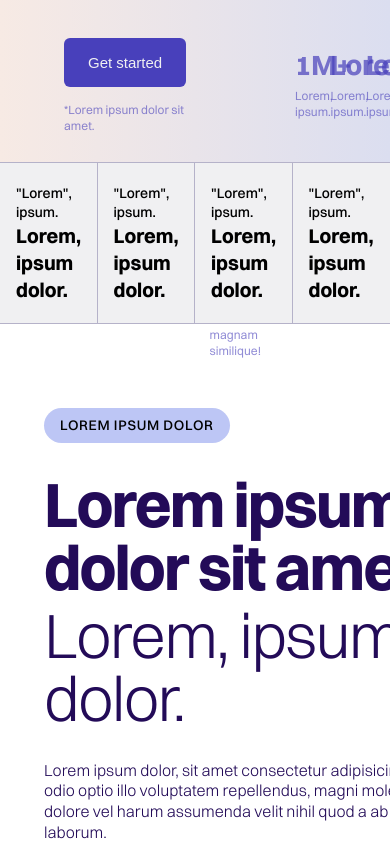
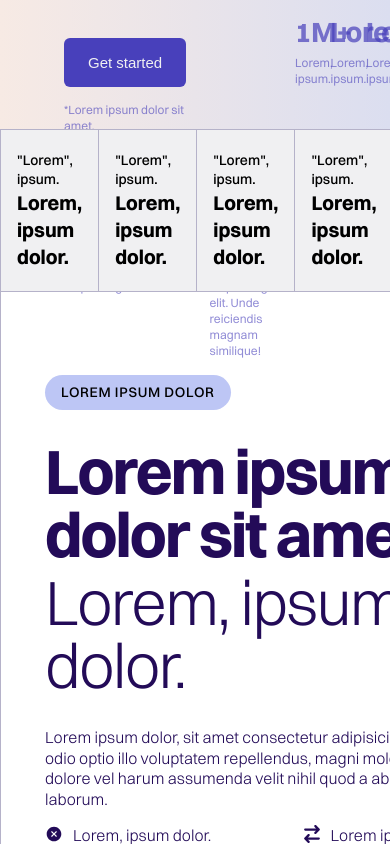
Before and after one commit to ayushcodes0/Tj-Frontend, a React (Vite) app: page / in a window 390 px wide. Shown: the part 860-1704 px from the top of the page. Built offline with nearby package versions, Linux system fonts and the light colour scheme.

Commit message:
windows responsiveness done for hero section

```diff
--- a/src/pages/LandingPage/LandingPage.module.css
+++ b/src/pages/LandingPage/LandingPage.module.css
@@ -23,7 +23,7 @@
 .heroSection{
     padding: var(--tk-spacing-xlarge) var(--tk-spacing-xxxlarge);
     width: 100%;
-    height: 88vh;
+    height: 710px;
     display: flex;
     justify-content: space-between;
     align-items: center;
@@ -37,6 +37,13 @@
     width: 50%;
     height: 100%;
     padding-top: 80px;
+    padding-left: 64px;
+}
+
+@media (max-width: 1534px) {
+    .heroSectionLeft{
+        padding-left: 0;
+    }
 }
 
 .mainHeading{
@@ -191,9 +198,10 @@
   z-index: 100;
   background-color: var(--primary-white);
   display: grid;
-  grid-template-columns: repeat(4, minmax(0, 1fr));
-  border-top: 0.3px solid rgb(181 178 201);
-  border-bottom: 0.3px solid rgb(181 178 201);
+  grid-template-columns: 1fr 1fr 1fr 1fr;
+  border-top: 1px solid rgb(181 178 201);
+  border-bottom: 1px solid rgb(181 178 201);
+  padding: 0px 64px;
 }
 
 .infoMenu {
@@ -202,11 +210,15 @@
     justify-content: start;
     padding: 1.3rem 1rem;
     background-color: var(--primary-white);
-    border-right: 0.3px solid rgb(181 178 201);
+    border-right: 1px solid rgb(181 178 201);
 }
 
 .infoMenu:nth-child(4n) {
-    border-right: none;
+    border-right: 1px solid rgb(181 178 201);
+}
+
+.infoSectionTop > .infoMenu:first-child {
+    border-left: 1px solid rgb(181 178 201);
 }
 
 .infoMenuTop {
@@ -222,16 +234,20 @@
 .information {
     display: grid;
     grid-template-columns: 1fr 1fr;
+    padding: 0px 64px;
+}
+
+.infoContainer{
+    border-left: 1px solid rgb(181 178 201);
 }
 
 .informationImageContainer {
     width: 100%;
-    border-right: 0.3px solid rgb(181 178 201);
-    border-bottom: 0.3px solid rgb(181 178 201);
+    border-right: 1px solid rgb(181 178 201);
+    border-bottom: 1px solid rgb(181 178 201);
 }
 
 .informationImageContainer {
-    border-right: none;
     display: flex;
     justify-content: center;
     align-items: center;
@@ -240,3 +256,12 @@
 .infoImage{
     border-radius: 12px;
 }
+
+@media (max-width: 1534px) {
+    .information{
+        padding: 0;
+    }
+    .infoSectionTop{
+        padding: 0;
+    }
+}
--- a/src/pages/LandingPage/LandingPage.tsx
+++ b/src/pages/LandingPage/LandingPage.tsx
@@ -99,7 +99,7 @@ const LandingPage = () => {
         </div>
       </div>
       <div className={Styles.information}>
-        <InfoContainer
+        <div className={Styles.infoContainer}><InfoContainer
           tags={["Lorem ipsum dolor"]}
           heading="Lorem ipsum dolor sit amet."
           subHeading="Lorem, ipsum dolor."
@@ -125,7 +125,7 @@ const LandingPage = () => {
           primaryButtonText="Start saving with $1"
           secondaryButtonText="Learn More"
           buttonSmallText="Lorem ipsum dolor sit amet consectetur adipisicing."
-        />
+        /></div>
         <div className={Styles.informationImageContainer} style={{ background: "linear-gradient(to left, #d9edca, #fff3d6)" }}>
           <img src={tradeImage} width={260} alt="" className={Styles.infoImage} />
         </div>
```
